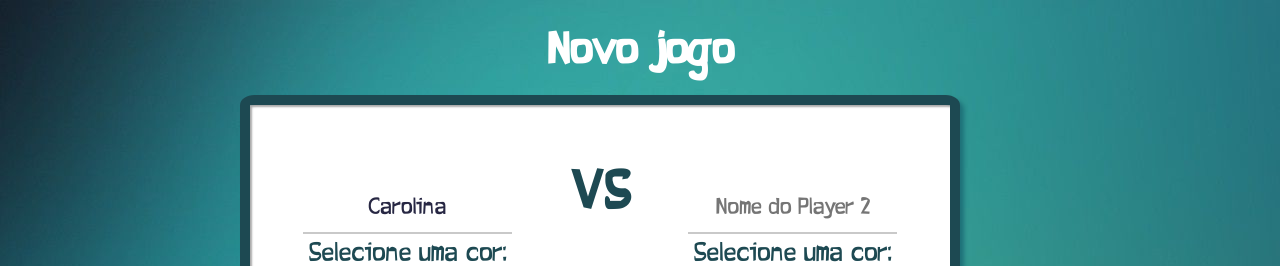
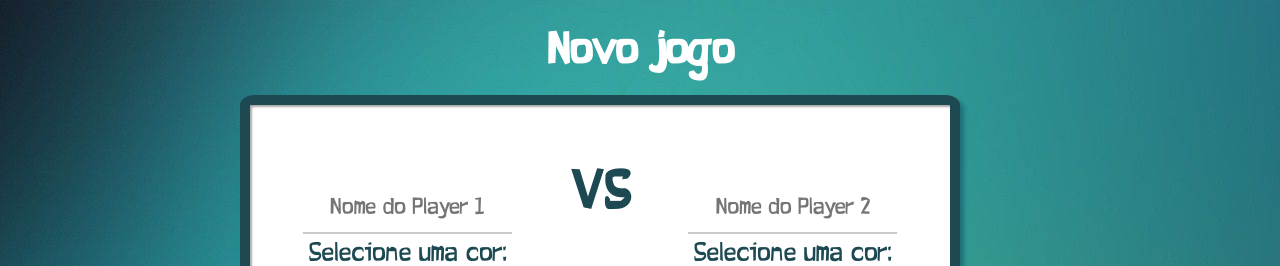
Before and after one commit to ruicarvoeiro/4-in-a-row, a plain HTML site: page index.html in a window 1280 px wide. Shown: the top 266 px of the page. Drawn offline with Linux system fonts and the light colour scheme.

Commit message:
Update index.html

```diff
--- a/index.html
+++ b/index.html
@@ -19,7 +19,7 @@
         <section id="inicio" class="stage visivel">
             <div class="newPlayer">
                 <br>
-                <input type="text" id="name_player1" value="Carolina" placeholder="Nome do Player 1">
+                <input type="text" id="name_player1" placeholder="Nome do Player 1">
                 <label>Selecione uma cor:</label>
                 <div class="cores" id="coresp1">
                     <div class="img"></div>
```
